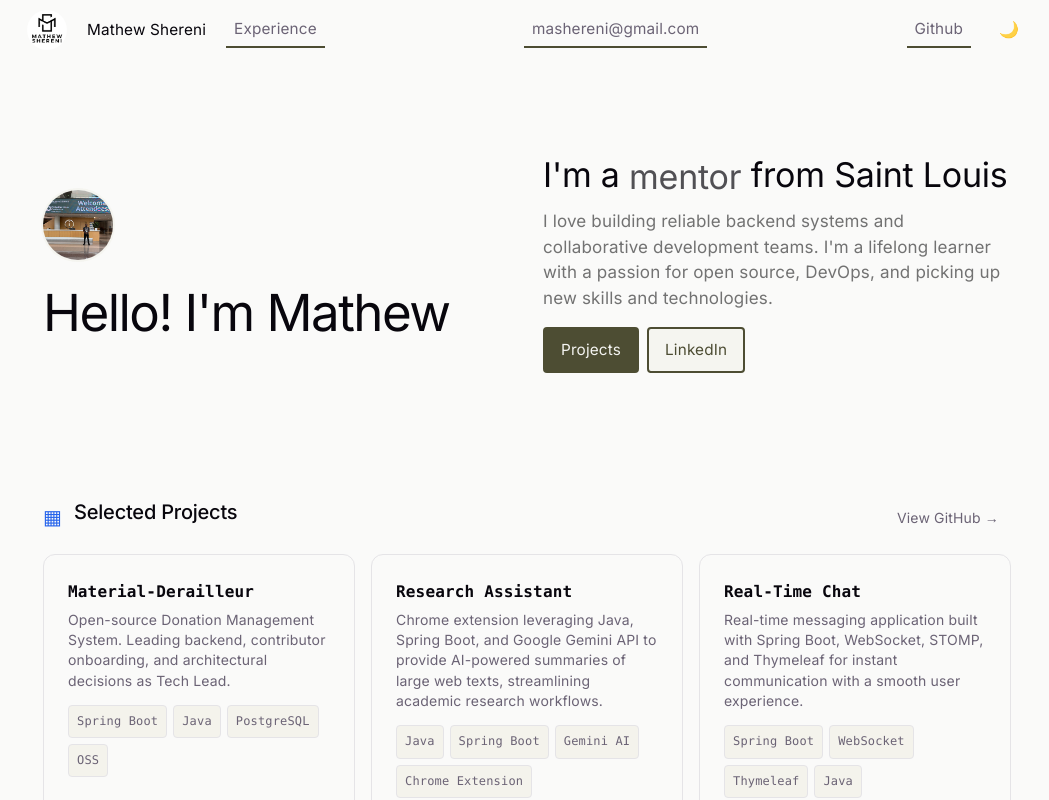
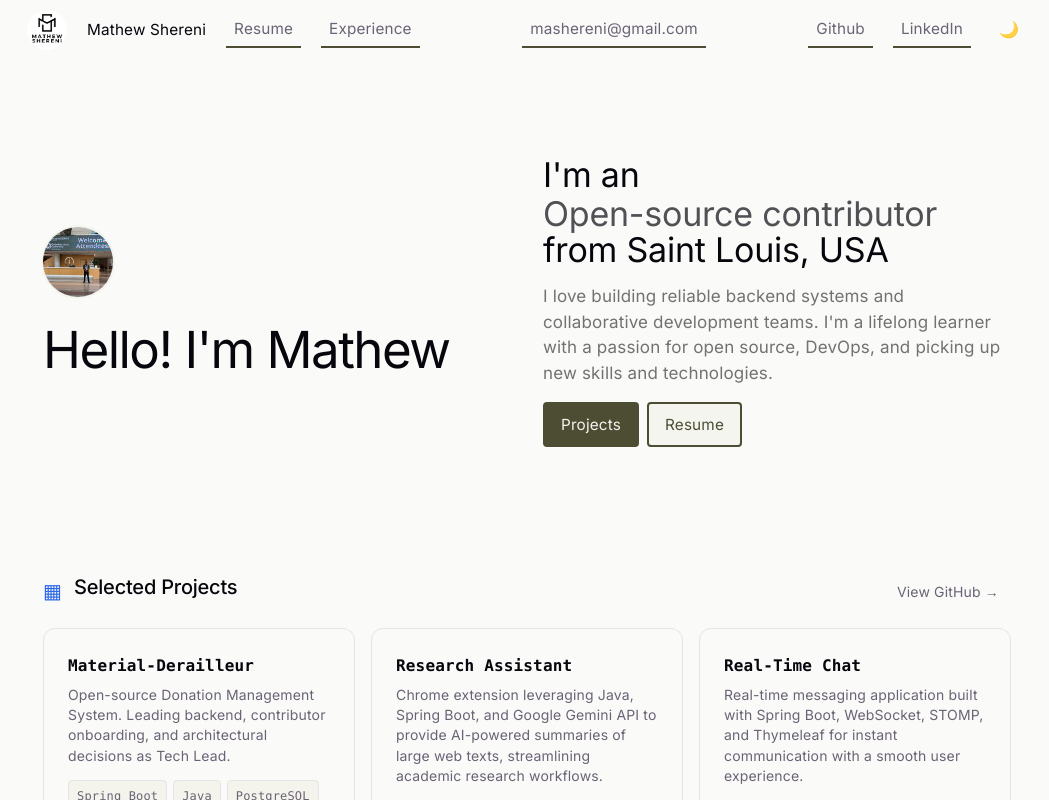
Before and after one commit to MATHEW-SHERENI/portifolio-mathew, a React (Vite) app: page / in a window 1280 px wide. Shown: the top 800 px of the page, without its empty margins (113-1162 px from the left). Built offline with nearby package versions, Linux system fonts and the light colour scheme.

Commit message:
added a resume button to download

```diff
--- a/src/App.tsx
+++ b/src/App.tsx
@@ -3,14 +3,16 @@ import './index.css'
 import './App.css'
 import mathewLogo from './assets/mathewLogo.png'
 import profilePic from './assets/profilePic.jpeg'
+import resumePdf from './assets/MATHEWSHERENI_RESUME.pdf'
 
 const ROLES = [
-  'software engineer',
-  'tech lead',
-  'backend developer',
-  'open-source contributor',
-  'mentor',
-  'team builder',
+  'software Engineer',
+  'Tech lead',
+  'DevOps Engineer',
+  'Backend developer',
+  'Open-source contributor',
+  'Mentor',
+  'Team builder',
 ]
 
 function RoleLine() {
@@ -31,7 +33,7 @@ function RoleLine() {
       <span key={role} className="hero-role-word">
         {role}
       </span>{' '}
-      from Saint Louis
+      from Saint Louis, USA
     </h2>
   )
 }
@@ -52,6 +54,14 @@ function App() {
       <nav className="top-nav" aria-label="Site">
         <img src={mathewLogo} alt="" className="nav-avatar" />
         <span className="nav-name hos-500">Mathew Shereni</span>
+        <a
+          className="nav-text-link"
+          href={resumePdf}
+          target="_blank"
+          rel="noopener noreferrer"
+        >
+          Resume
+        </a>
         <a className="nav-text-link" href="#experience">
           Experience
         </a>
@@ -67,6 +77,14 @@ function App() {
           rel="noopener noreferrer"
         >
           Github
+        </a>
+        <a
+          className="nav-text-link hos-350"
+          href="https://www.linkedin.com/in/mathew-shereni-213130aa"
+          target="_blank"
+          rel="noopener noreferrer"
+        >
+          LinkedIn
         </a>
         <button
           className="theme-toggle"
@@ -100,12 +118,12 @@ function App() {
                 Projects
               </a>
               <a
-                href="https://www.linkedin.com/in/mathew-shereni-213130aa"
+                href={resumePdf}
                 className="btn btn-secondary"
                 target="_blank"
                 rel="noopener noreferrer"
               >
-                LinkedIn
+                Resume
               </a>
             </div>
           </div>
```
Also changed, not shown: 1 other file (tests, documents, lock files or other folders).
